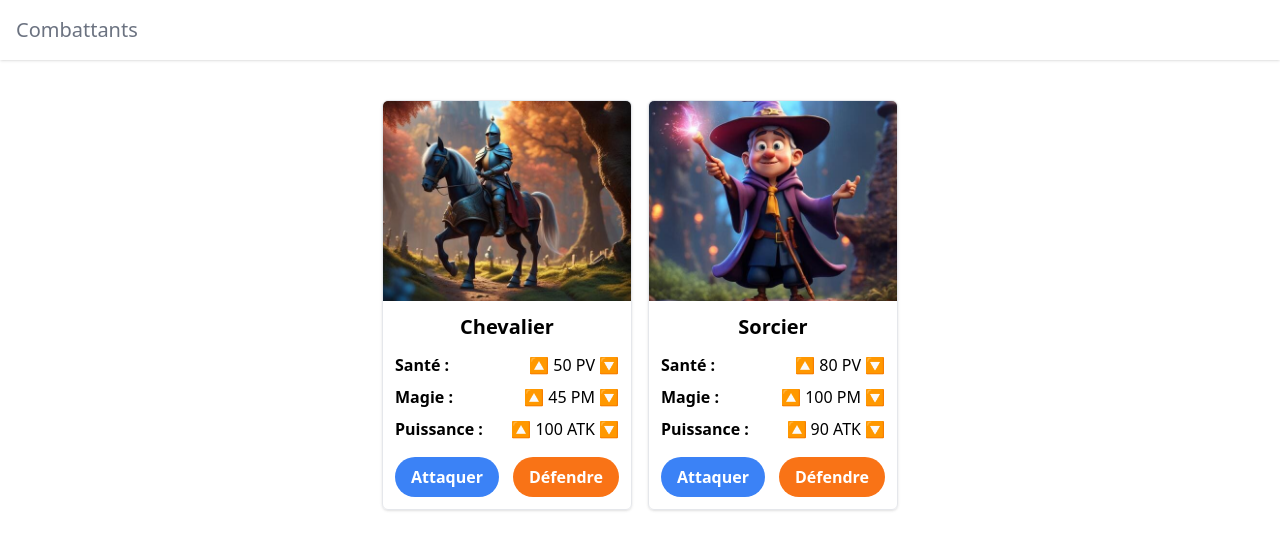
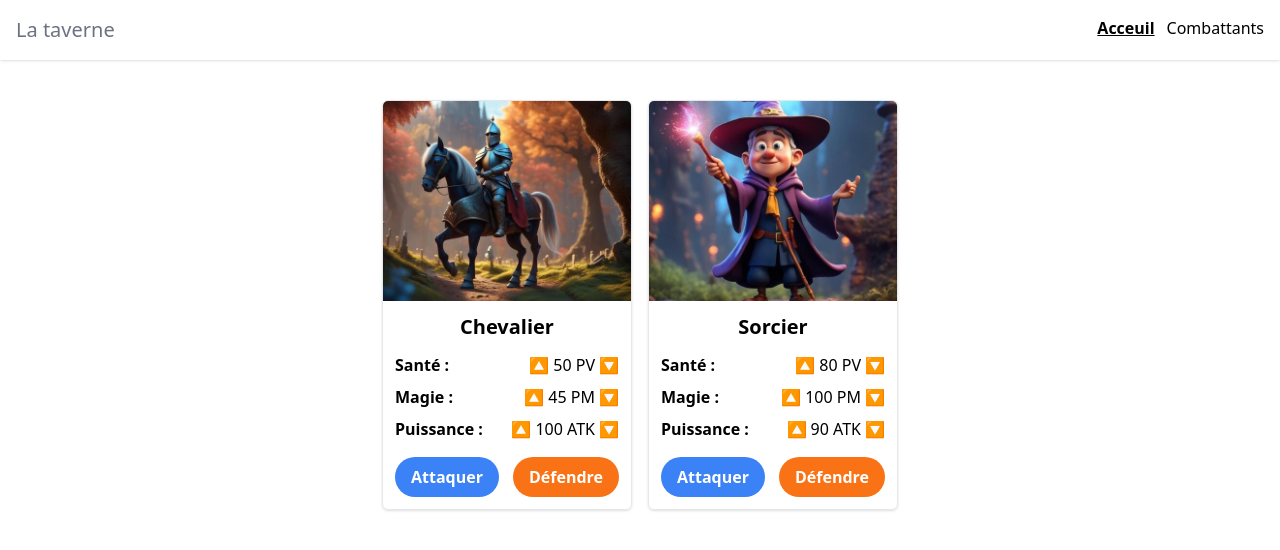
Before and after one commit to Fayecodeur/react-hero, a React (Vite) app: page / in a window 1280 px wide. Shown: the top 550 px of the page. Built offline with nearby package versions, Linux system fonts and the light colour scheme.

Commit message:
Ajout des liens dans la barre de navigation

```diff
--- a/src/components/Navbar.jsx
+++ b/src/components/Navbar.jsx
@@ -1,12 +1,29 @@
-import { Link } from "react-router-dom";
+import { Link, NavLink } from "react-router-dom";
 
 export default function Navbar() {
+  const links = [
+    { name: "Acceuil", path: "/" },
+    { name: "Combattants", path: "/personnages" },
+  ];
   return (
     <nav className="py-4 shadow px-4">
-      <div className="container mx-auto">
-        <Link href="" className="text-xl text-gray-500">
-          Combattants
+      <div className="container mx-auto flex justify-between">
+        <Link to="/" className="text-xl text-gray-500">
+          La taverne
         </Link>
+        <div className="flex gap-3">
+          {links.map((link, index) => (
+            <NavLink
+              to={link.path}
+              key={index}
+              className={({ isActive }) =>
+                `${isActive ? "font-bold underline" : ""}`
+              }
+            >
+              {link.name}
+            </NavLink>
+          ))}
+        </div>
       </div>
     </nav>
   );
```
